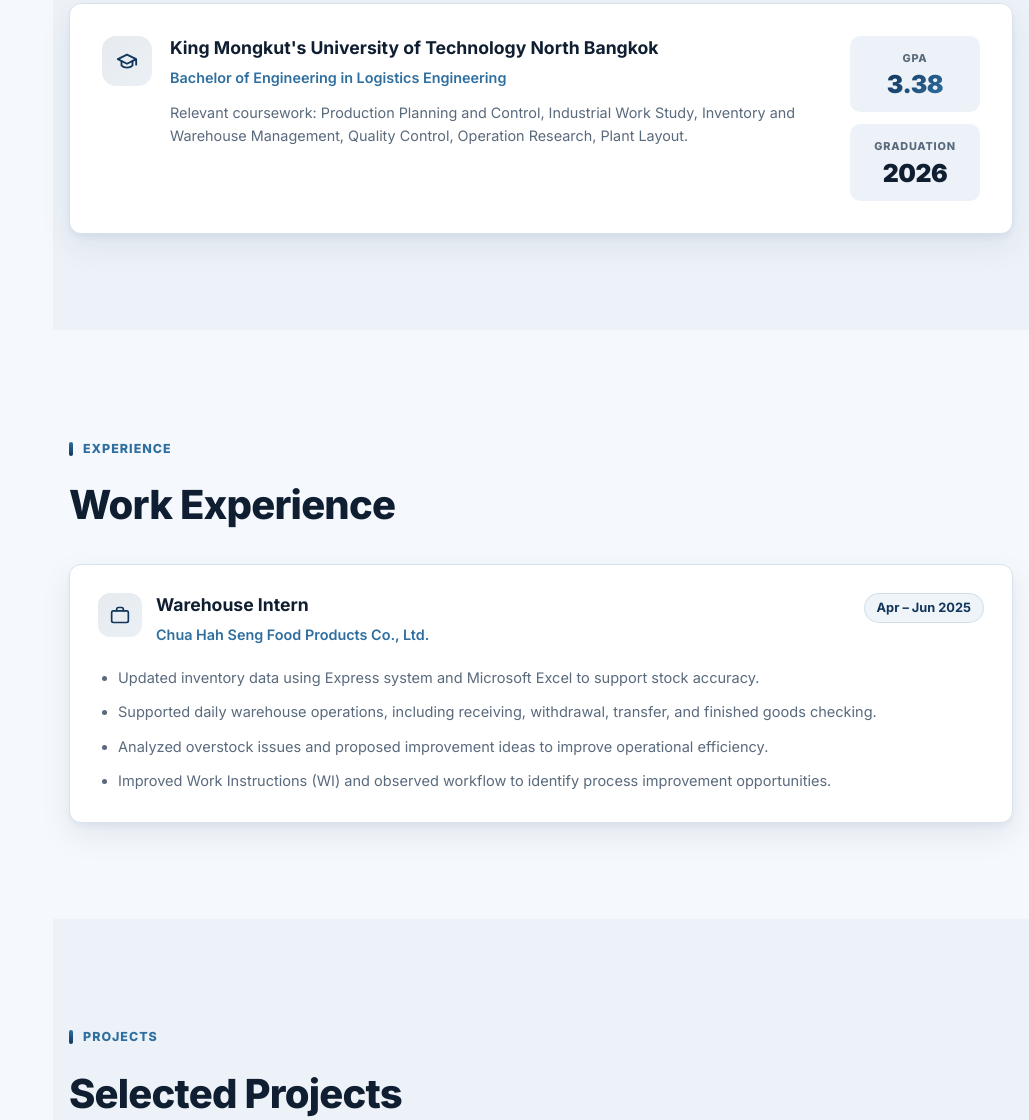
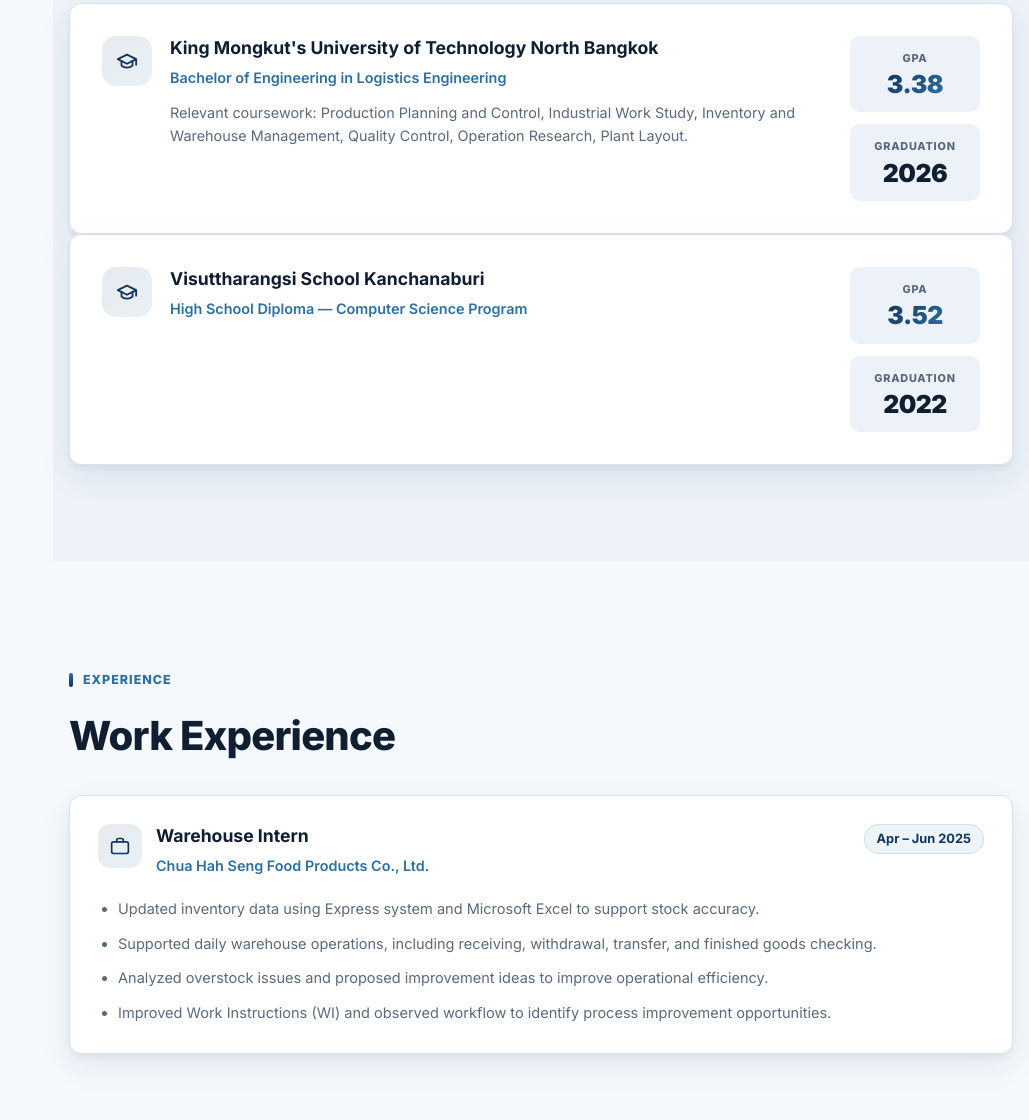
Before and after one commit to 10neday/Portfolio, a plain HTML site: page index.html in a window 1280 px wide. Shown: the part 1557-2677 px from the top of the page, without its empty margins (251-1280 px from the left). Drawn offline with Linux system fonts and the light colour scheme.

Commit message:
update education

```diff
--- a/index.html
+++ b/index.html
@@ -212,6 +212,28 @@
             <div class="education-detail-item">
               <span class="detail-label">Graduation</span>
               <span class="detail-value">2026</span>
+            </div>
+          </div>
+        </article>
+
+        <article class="card education-card">
+          <div class="education-main">
+            <div class="education-icon" aria-hidden="true">
+              <svg viewBox="0 0 24 24" fill="none" stroke="currentColor" stroke-width="2" stroke-linecap="round" stroke-linejoin="round"><path d="M22 10v6M2 10l10-5 10 5-10 5z"/><path d="M6 12v5c3 3 9 3 12 0v-5"/></svg>
+            </div>
+            <div>
+              <h3>Visuttharangsi School Kanchanaburi</h3>
+              <p class="card-subtitle">High School Diploma — Computer Science Program</p>
+            </div>
+          </div>
+          <div class="education-details">
+            <div class="education-detail-item">
+              <span class="detail-label">GPA</span>
+              <span class="detail-value gpa-value">3.52</span>
+            </div>
+            <div class="education-detail-item">
+              <span class="detail-label">Graduation</span>
+              <span class="detail-value">2022</span>
             </div>
           </div>
         </article>
```
